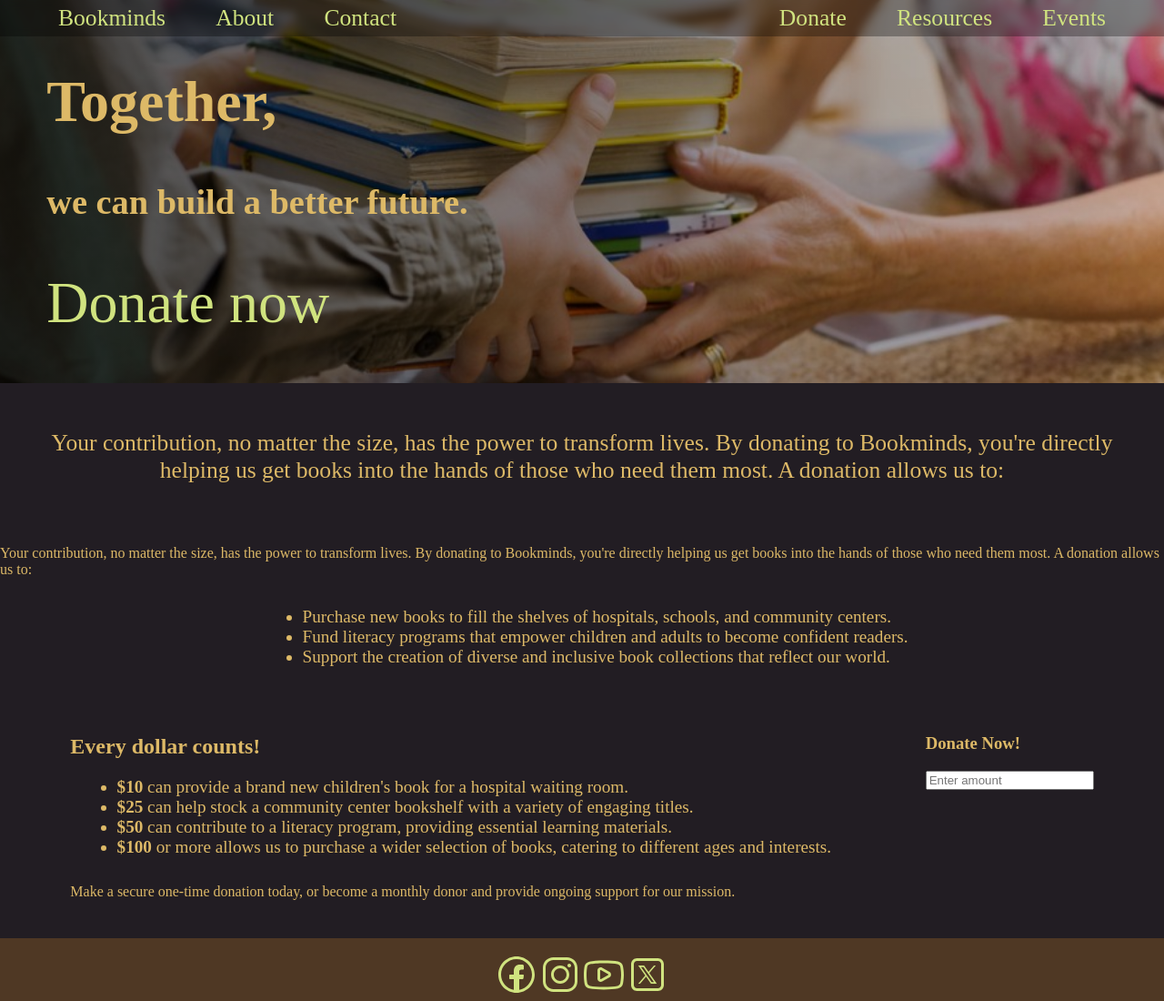
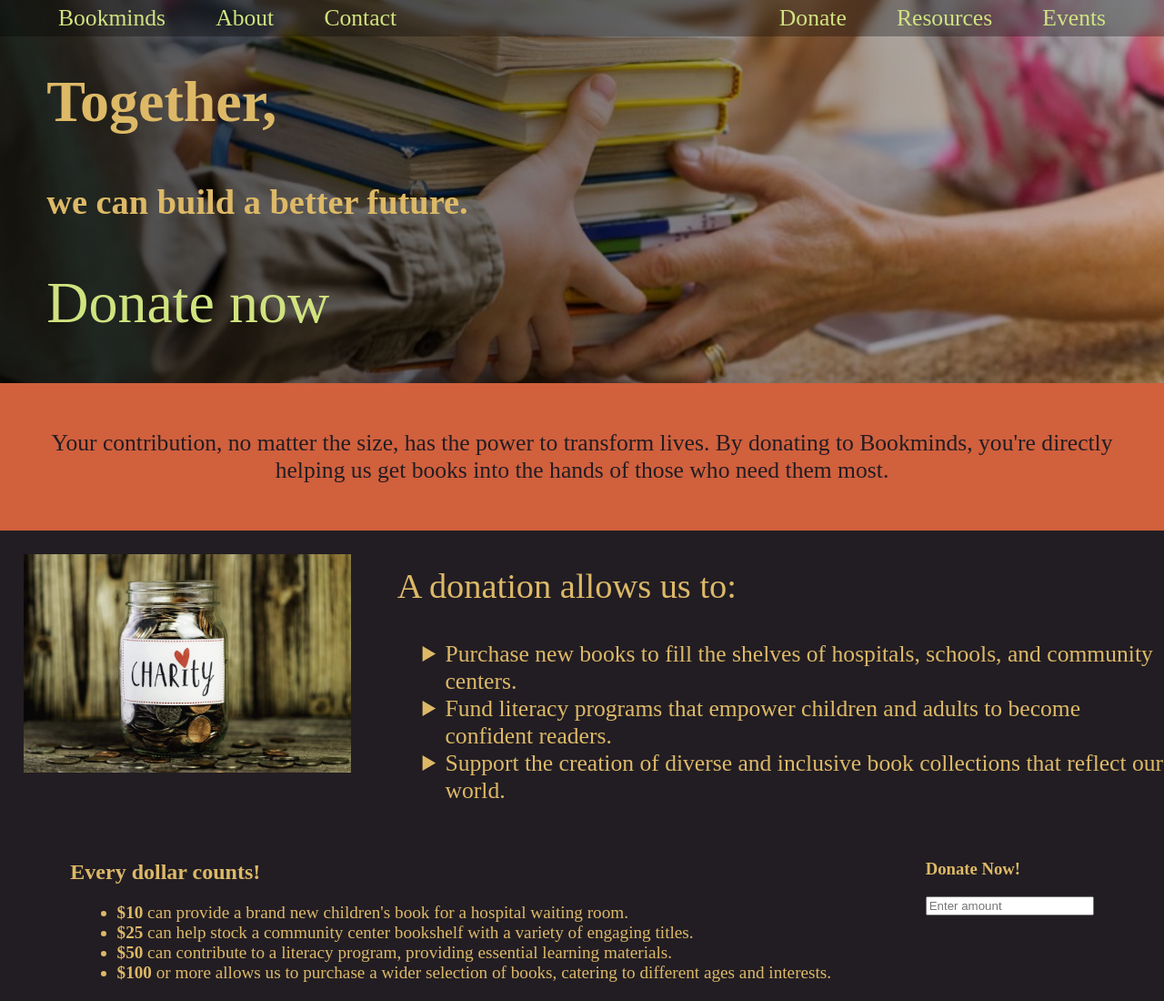
Before and after one commit to JayrupNakawala/bookminds_v2, a plain HTML site: page donate.html in a window 1280 px wide. Shown: the top 1100 px of the page at 91% size. Drawn offline with Linux system fonts and the light colour scheme.

Commit message:
worked on donate a bit

```diff
--- a/css/donate.css
+++ b/css/donate.css
@@ -45,20 +45,36 @@ body {
   padding: 2vw;
   font-size: 2vw;
   text-align: center;
-}
-.mid {
-  display: flex;
-  flex-direction: column;
-  align-items: center;
+  color: var(--black);
+  background-color: var(--orange);
 }
 
-.mid ul {
-  padding: 0 0 1vw;
+.middle_container {
+  display: flex;
+  justify-content: center;
+  align-items: flex-start;
 }
 
-.mid li {
-  font-size: 1.5vw;
-  margin: 0 0 0 4vw;
+.middle_container img {
+  height: 30vh;
+  padding: 2vw;
+}
+
+.middle_container .text {
+  padding-left: 2vw;
+}
+
+.middle_container p {
+  font-size: 3vw;
+}
+
+.middle_container ul {
+  list-style-type: disclosure-closed;
+}
+
+.middle_container li {
+  font-size: 2vw;
+  margin-left: 1vw;
 }
 
 .donate {
--- a/donate.html
+++ b/donate.html
@@ -30,18 +30,20 @@
 		<div class='hero_container'>
       <h1 style='margin-top: 3vh;'>Together, </h1>
       <h2> we can build a better future. </h2>
-      <a href="#" class="btn">Donate now</a>
+      <a href="#donate_now" class="btn smooth_scroll">Donate now</a>
 		</div>
 
 
     <!-- Subheading -->
     <div class='subheading_container'>
-      <p>Your contribution, no matter the size, has the power to transform lives.  By donating to Bookminds, you're directly helping us get books into the hands of those who need them most. A donation allows us to: </p>
+      <p>Your contribution, no matter the size, has the power to transform lives.  By donating to Bookminds, you're directly helping us get books into the hands of those who need them most.</p>
     </div>
     <!-- Mid Section going into more detail about why their donation means so much to us -->
-    <div class='mid'>
+    <div class='middle_container'>
       <!-- Description and list of things donation allows us to do -->
-      <p>Your contribution, no matter the size, has the power to transform lives.  By donating to Bookminds, you're directly helping us get books into the hands of those who need them most. A donation allows us to: </p>
+      <img src="media/charity.jpg" alt="jar of coin">
+      <div class='text'>
+        <p>A donation allows us to: </p>
         <ul>
           <li>Purchase new books to fill the shelves of hospitals, schools, and community centers.</li>
           <li>Fund literacy programs that empower children and adults to become confident readers.</li>
@@ -49,6 +51,7 @@
         </ul>
       </div>
 
+    </div>
 
 		<!-- Donation Secion -->
 		<div class='donate'>
@@ -66,7 +69,7 @@
 
 			<!-- Payment Section -->
 			<div class='payment'>
-				<h3>Donate Now!</h3>
+				<h3 id="donate_now">Donate Now!</h3>
 				<!-- Input box to input amount -->
 				<input type='number' id='amount' step='10' placeholder='Enter amount' min='1'>
 			</div>
@@ -101,6 +104,7 @@
 		</footer>
     <!-- JAVASCRIPTS -->
     <script src="js/progress_bar.js"></script>
+    <script src="./js/smooth_scroll.js"></script>
 
   </body>
 </html>
```
Lines whose indentation alone changed are shown as unchanged.
